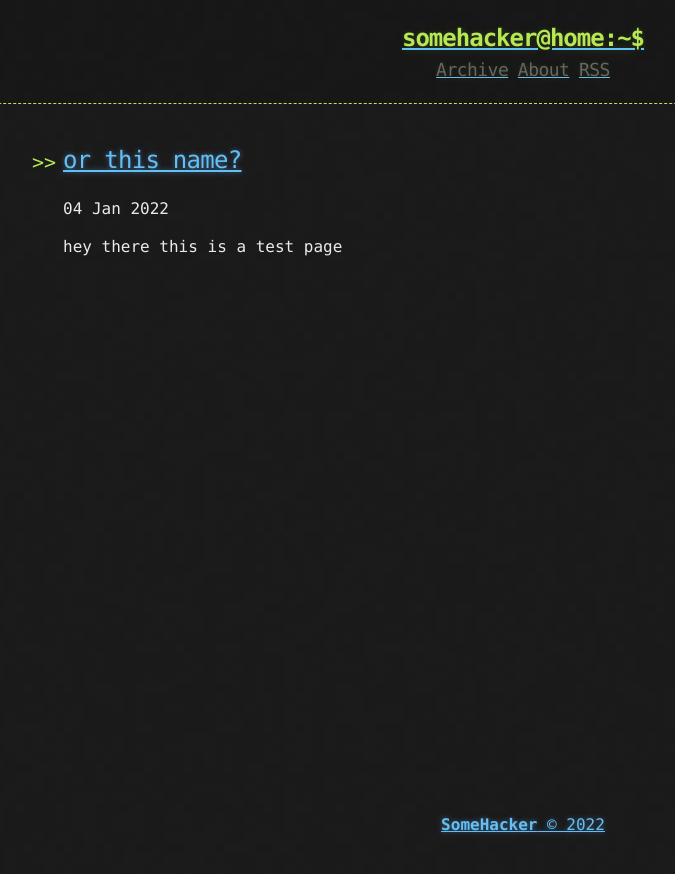
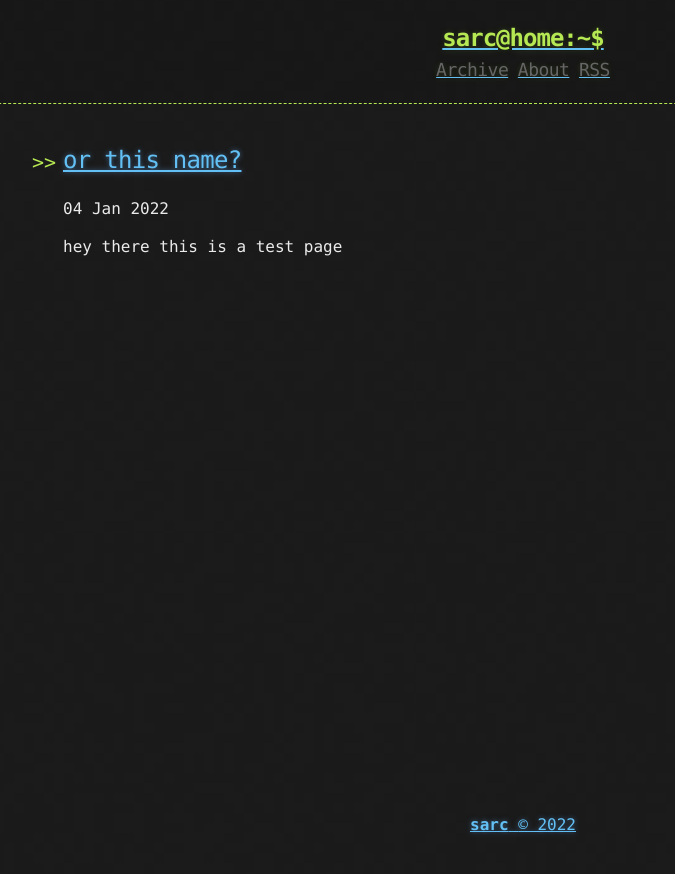
Before and after one commit to 00x53/00x53.github.io, a Jekyll site: the page built from index.html, in a window 1280 px wide. Shown: the top 874 px of the page, without its empty margins (117-792 px from the left). Built offline with Jekyll 4.4.1, drawn with Linux system fonts in a browser that asks for light colours; the list of posts is cut into pages by our own code.

Commit message:
Update _config.yml

```diff
--- a/_config.yml
+++ b/_config.yml
@@ -1,9 +1,9 @@
-title: Hacker-Blog
-description: "A Jekyll Blog Theme For Hackers"
+title: Sarc Blog
+description: "Journey till here"
 author:
-  name: "SomeHacker"
-  email: "someone@somewebsite.somedomain"
-  url: "https://ashishchaudhary.in/hacker-blog"
+  name: "sarc"
+  email: "ssarc@testmail.com"
+  url:
 
 baseurl: /
 
@@ -28,5 +28,5 @@ plugins:
   - jekyll-sitemap
 
 # Custom variables
-owner : "SomeHacker"
-year : "2020"
+owner : "sarc"
+year : "2022"
```
